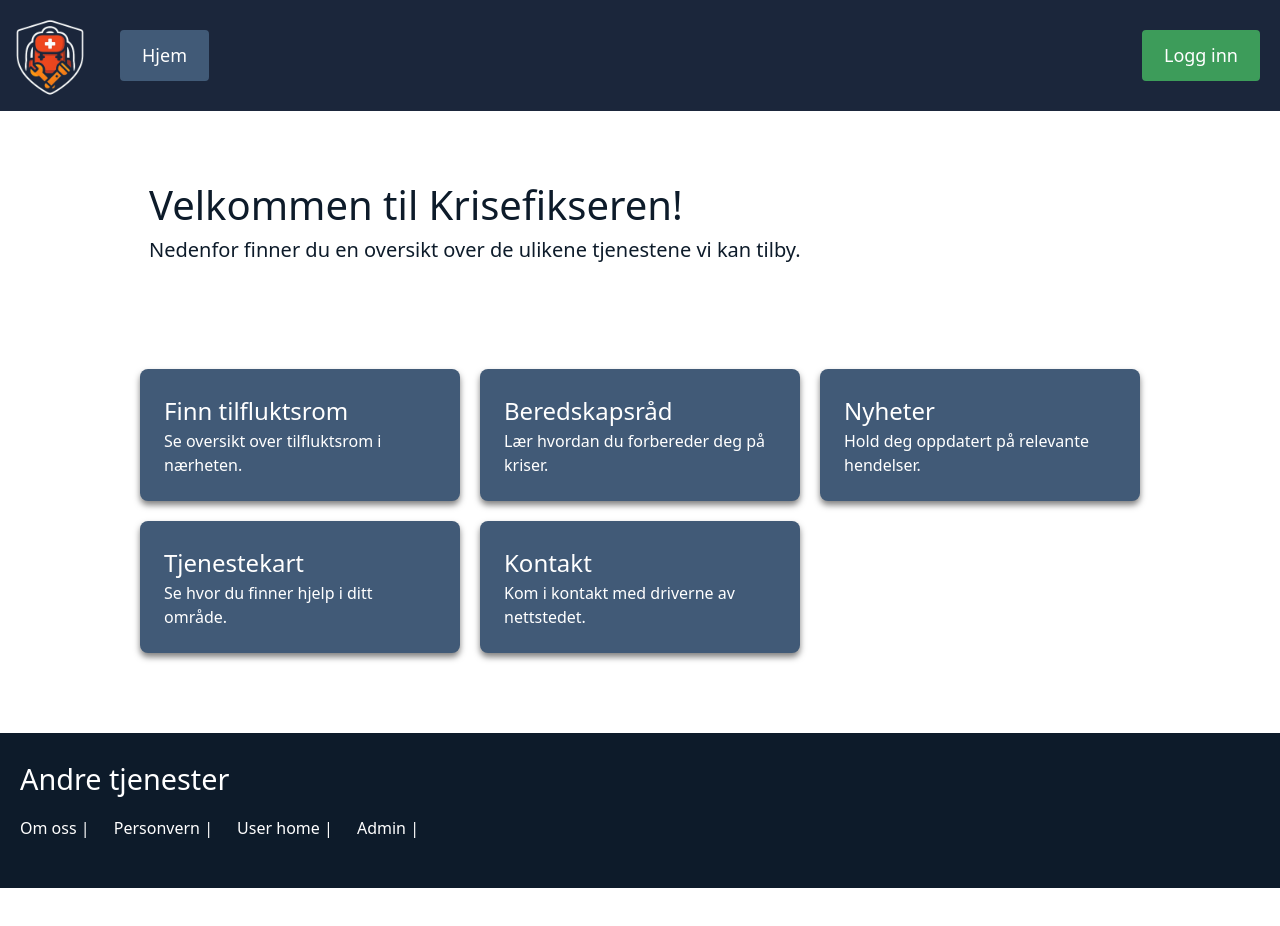
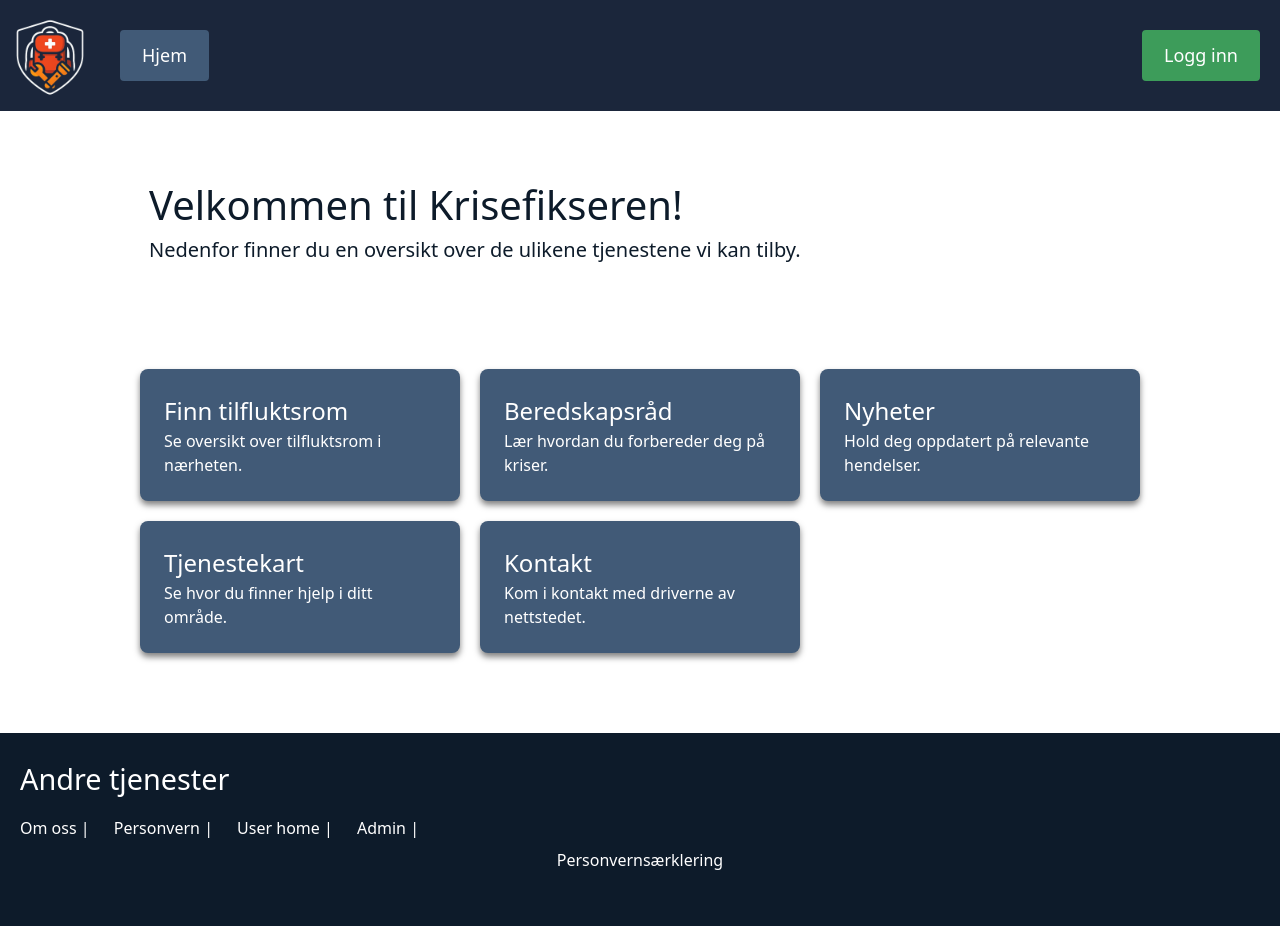
Before and after one commit to NTNU-IDI/scrum-project-2025-team11, a Vue app in the folder frontend/: page / in a window 1280 px wide. Before the commit the page ends 888 px from the top, so only its background shows below. Built offline with nearby package versions, Linux system fonts and the light colour scheme; the HTML template or start-up script is replaced by a standard one.

Commit message:
Add privacy page

```diff
--- a/frontend/src/components/Footer.vue
+++ b/frontend/src/components/Footer.vue
@@ -10,6 +10,7 @@
         <a href="/privacy" class="text-white hover:text-gray-300">Personvern</a> |
         <a href="/userhome" class="text-white hover:text-gray-300">User home</a> |
         <a href="/admin" class="text-white hover:text-gray-300">Admin</a> |
+        <button @click="openPDF" class="text-white hover:text-gray-300">Personvernsærklering</button>
         <br>
         <br>
         <br>
@@ -34,6 +35,10 @@ const goToUserHome = () => {
 const goToAdmin = () => {
   router.push('/admin')
 }
+const openPDF = () => {
+  window.open('/path/to/your-file.pdf', '_blank');
+}
+
 </script>
 
 
```
